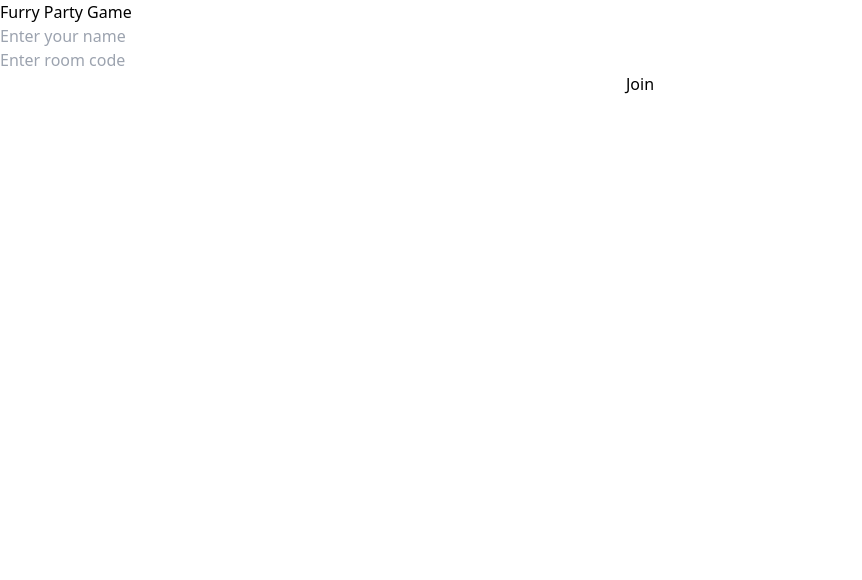
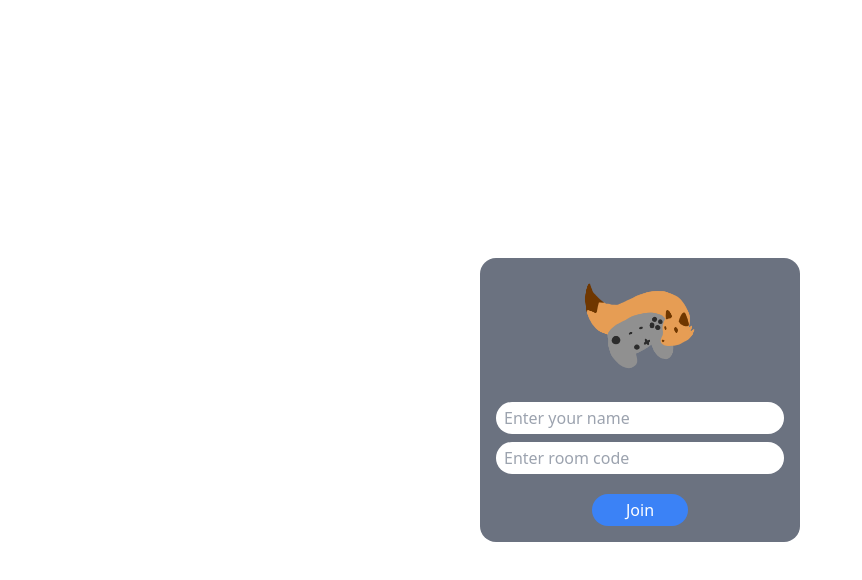
Before and after one commit to Pebloop/FurryPartyGame-client, a SvelteKit app: page / in a window 1280 px wide. Shown: the top 580 px of the page, without its empty margins (0-862 px from the left). Built offline with nearby package versions, Linux system fonts and the light colour scheme; no server answers.

Commit message:
Decorate join form

```diff
--- a/src/routes/+page.svelte
+++ b/src/routes/+page.svelte
@@ -27,6 +27,12 @@
 
         socket.addEventListener('room_joined', function (event) {
             console.log('Room joined: ', event);
+
+            // delete join form
+            document.getElementById('join-form').remove();
+
+            // show game
+
         });
     });
 
@@ -41,9 +47,13 @@
     }
 </script>
 
-<div class="flex flex-col" id="join-form">
-    <h1>Furry Party Game</h1>
-    <input type="text" id="name" placeholder="Enter your name" value={name} on:change={e => name = e.target.value}/>
-    <input type="text" id="room" placeholder="Enter room code" value={room} on:change={e => room = e.target.value}/>
-    <button id="join" on:click={join}>Join</button>
+<div class="flex flex-col items-center justify-center h-screen" id="join-form">
+    <div class="flex flex-col w-80 bg-gray-500 rounded-2xl items-center">
+        <img src="/logo.png" alt="logo" class="w-32"/>
+        <div class="flex flex-col p-4 w-full items-center">
+            <input type="text" id="name" placeholder="Enter your name" value={name} on:change={e => name = e.target.value} class="mb-2 rounded-2xl h-8 w-full pl-2"/>
+            <input type="text" id="room" placeholder="Enter room code" value={room} on:change={e => room = e.target.value} class="mb-2 rounded-2xl h-8 w-full pl-2"/>
+            <button id="join" on:click={join} class="bg-blue-500 text-white rounded-2xl h-8 w-1/3 mt-3">Join</button>
+        </div>
+    </div>
 </div>
```
Also changed, not shown: static/logo.png (added), static/title.png (added).
